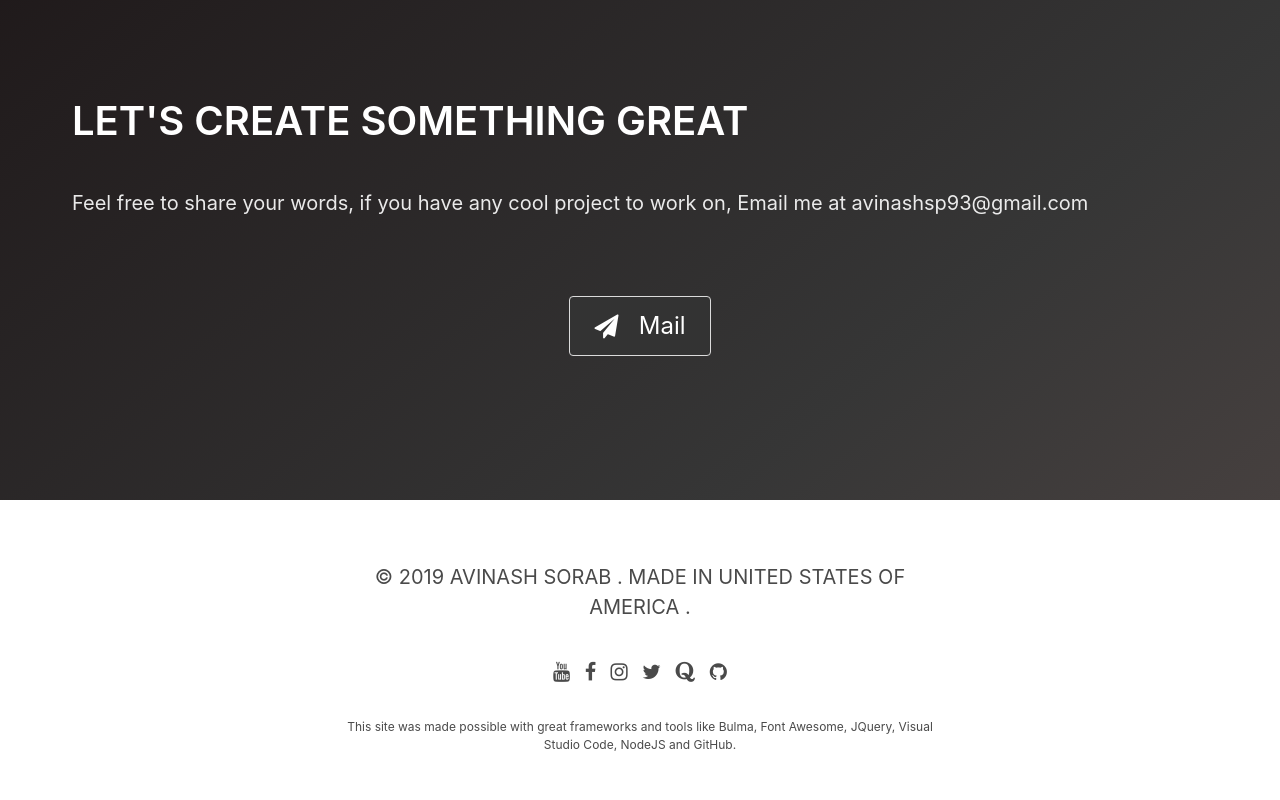
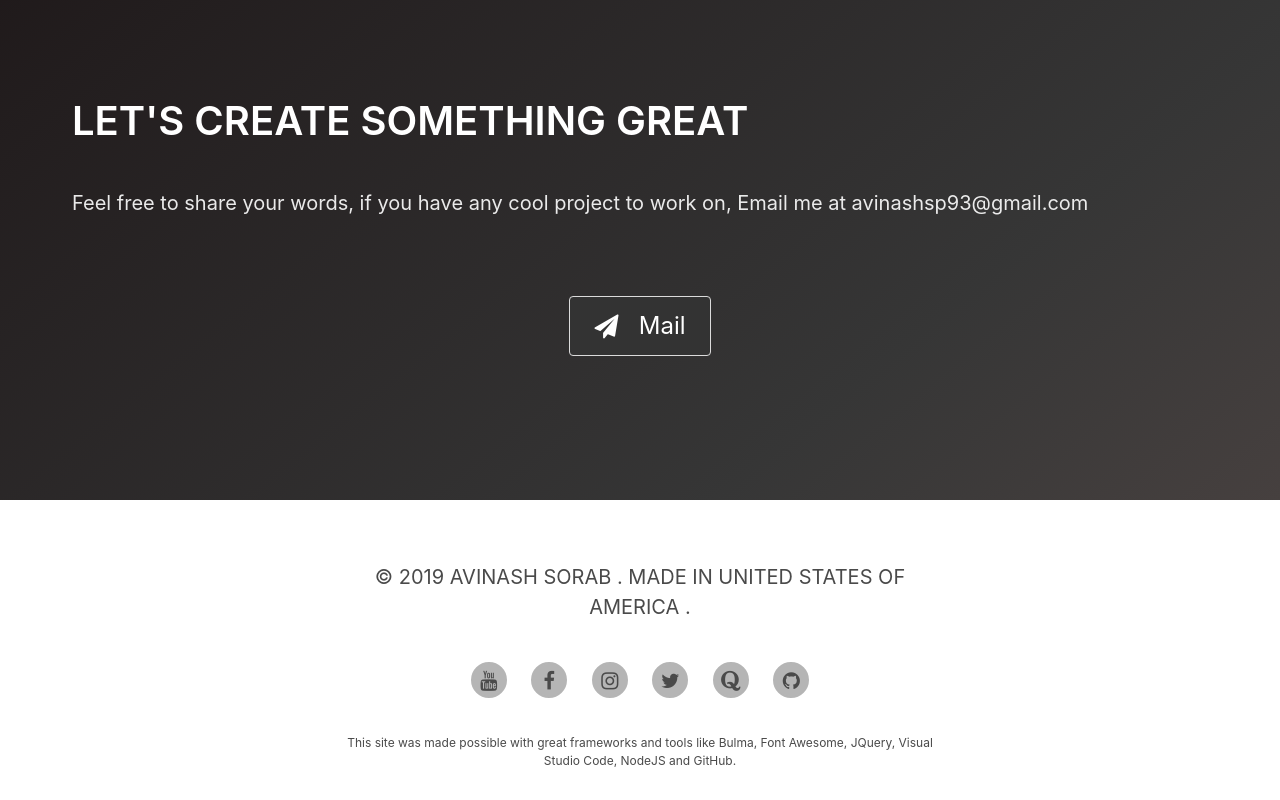
Before and after one commit to avinashsp93/my-portfolio, a website: page src/index.html in a window 1280 px wide. Shown: the part 5501-6301 px from the top of the page. Drawn offline with nearby package versions, Linux system fonts and the light colour scheme.

Commit message:
animations for footer social icons and mail button

```diff
--- a/src/css/style.css
+++ b/src/css/style.css
@@ -95,11 +95,13 @@ a.navbar-item:hover {
 #contact button {
     background-color: #333;
     color: white;
+    transition: color 1s ease-in-out, background 1s ease-in-out;
 }
 
 #contact button:hover {
-    background-color: white;
-    color: #333
+    background: white;
+    color: #333;
+    transition: color 1s ease-in-out, background 1s ease-in-out;
 }
 
 #contact button {
@@ -130,6 +132,42 @@ a.navbar-item:hover {
     font-size: 1.25em;
 }
 
-#footer p a:hover {
+#footer p.social a:hover {
     color: #000;
 }
+
+#footer p.social a {
+    background: none repeat scroll 0 0 #B5B5B5;
+	border: 2px solid #B5B5B5;
+	-webkit-border-radius: 50%;
+	-moz-border-radius: 50%;
+	-o-border-radius: 50%;
+	-ms-border-radius: 50%;
+    border-radius: 50%;
+    display: inline-block;
+	height: 36px;
+	line-height: 36px;
+	margin: 20px 10px;
+	text-align: center;
+	width: 36px;
+	transition: all 1s ease 0s;
+	-moz-transition: all 1s ease 0s;
+	-webkit-transition: all 1s ease 0s;
+	-ms-transition: all 1s ease 0s;
+	-o-transition: all 1s ease 0s;
+}
+
+#footer p.social a i {
+    margin-top: 0;
+}
+
+#footer p.social a:hover {
+    border: 2px solid #2c3e50;
+    background: #2c3e50;
+    color: #ccc;
+    transform: scale(1.3) rotate(360deg);
+	-webkit-transform: scale(1.3) rotate(360deg);
+	-moz-transform: scale(1.3) rotate(360deg);
+	-ms-transform: scale(1.3) rotate(360deg);
+	-o-transform: scale(1.3) rotate(360deg);
+}
--- a/src/index.html
+++ b/src/index.html
@@ -319,7 +319,7 @@
             <p class="is-size-5">
                     © 2019 AVINASH SORAB . MADE IN UNITED STATES OF AMERICA .
             </p>
-            <p>
+            <p class="social">
                 <a href="https://www.youtube.com/channel/UCXHUHHAMQNxPwCo_yjL8Lmg"><i class="fa fa-youtube"></i></a>
                 <a href="https://www.facebook.com/avinash.prabhakar.56"><i class="fa fa-facebook"></i></a>
                 <a href="https://www.instagram.com/avinashsp93"><i class="fa fa-instagram"></i></a>
```
